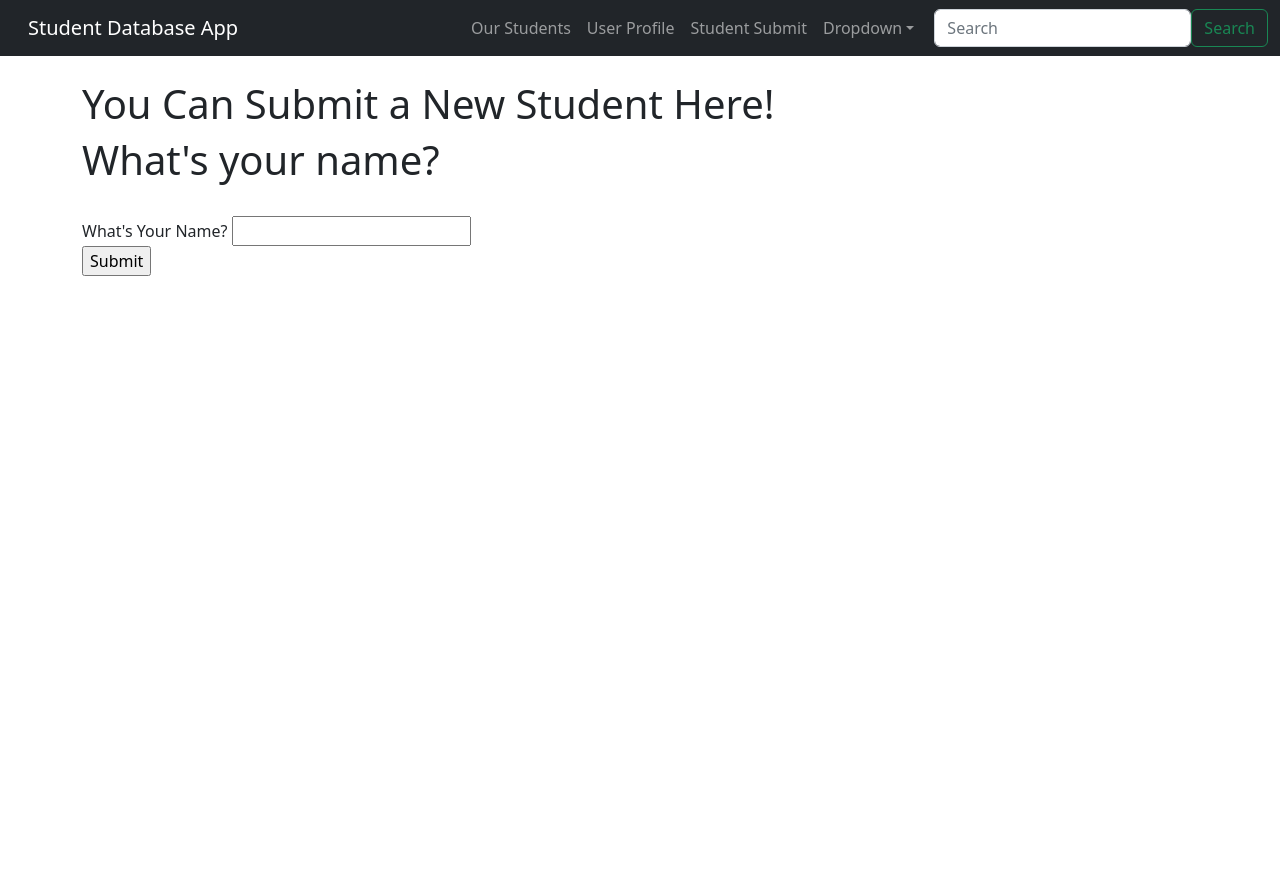
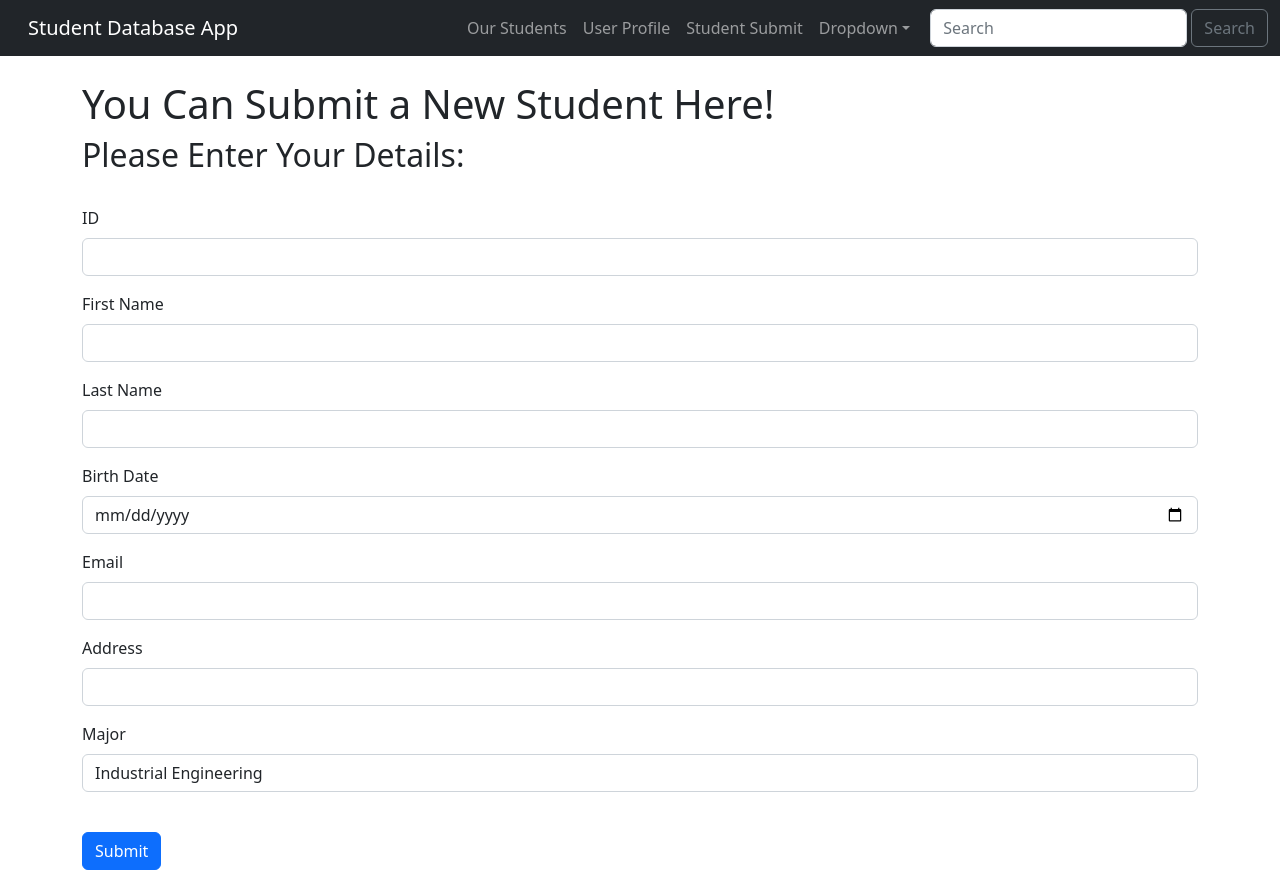
Before and after one commit to shonshchori/studentdbProject, a Flask app: page /submit in a window 1280 px wide. Before the commit the page ends 276 px from the top, so only its background shows below. Run offline with Flask 2, Linux system fonts and the light colour scheme.

Commit message:
First full form.

```diff
--- a/app.py
+++ b/app.py
@@ -1,17 +1,32 @@
 from flask import Flask, render_template, request
 from flask_wtf import FlaskForm
-from wtforms import StringField, SubmitField
-from wtforms.validators import DataRequired
+from wtforms import StringField, SubmitField, DateField, SelectField, EmailField
+from wtforms.validators import DataRequired, Email
 
 import students_list
 
 # Create a Flask Instance
 app = Flask(__name__)
+
+# Add Database
+app.config['SQLALCHEMY_DATABASE_USI'] = 'mysql://root:7466@localhost/studentsdb'
+
+# Secret Key
 app.config['SECRET_KEY'] = "MySecretKey"
 
 # Create a Form Class
-class NamerForm(FlaskForm):
-    name = StringField("What's Your Name?", validators=[DataRequired()])
+class StudentForm(FlaskForm):
+    student_id = StringField("ID", validators=[DataRequired()])
+    first_name = StringField("First Name", validators=[DataRequired()])
+    last_name = StringField("Last Name", validators=[DataRequired()])
+    birth_date = DateField("Birth Date", validators=[DataRequired()])
+    email = EmailField("Email", validators=[DataRequired(), Email()])
+    address = StringField("Address", validators=[DataRequired()])
+    major = SelectField("Major",
+                        choices=[("Industrial Engineering", "Industrial Engineering"),
+                                 ("Civil Engineering", "Civil Engineering"),
+                                 ("Mechanic Engineering", "Mechanic Engineering"),
+                                 ("Electrical Engineering", "Electrical Engineering")], validate_choice=True)
     submit = SubmitField("Submit")
 
 # Create a route decorator
@@ -39,13 +54,34 @@ def page_not_found(e):
 def students():
     return render_template("students.html", students=students_list.students, columns=students_list.columns)
 
+
 # Students page
 @app.route('/submit', methods=['GET', 'POST'])
-def studentsubmit():
-    name = None
-    form = NamerForm()
+def student_submit():
+    student_id = None
+    first_name = None
+    last_name = None
+    birth_date = None
+    email = None
+    address = None
+    major = None
+    form = StudentForm()
     # Validate Form
     if form.validate_on_submit():
-        name = form.name.data
-        form.name.data = ''
-    return render_template("StudentSubmit.html", name=name, form=form)
+        student_id = form.student_id.data
+        first_name = form.first_name.data
+        last_name = form.last_name.data
+        birth_date = form.birth_date.data
+        email = form.email.data
+        address = form.address.data
+        major = form.major.data
+        form.student_id.data = ''
+        form.first_name.data = ''
+        form.last_name.data = ''
+        form.birth_date.data = ''
+        form.email.data = ''
+        form.address.data = ''
+        form.major.data = ''
+    return render_template("StudentSubmit.html",
+                           student_id=student_id, first_name=first_name, last_name=last_name, birth_date=birth_date,
+                           email=email, address=address, major=major, form=form)
--- a/templates/navbar.html
+++ b/templates/navbar.html
@@ -13,7 +13,7 @@
           <a class="nav-link" href="{{ url_for('user', name='Shon') }}">User Profile</a>
         </li>
         <li class="nav-item">
-          <a class="nav-link" href="{{ url_for('studentsubmit') }}">Student Submit</a>
+          <a class="nav-link" href="{{ url_for('student_submit') }}">Student Submit</a>
         </li>
         <li class="nav-item dropdown">
           <a class="nav-link dropdown-toggle" href="#" id="navbarDropdown" role="button" data-bs-toggle="dropdown" aria-expanded="false">
@@ -29,8 +29,8 @@
         </li>
       </ul>
       <form class="d-flex">
-        <input class="form-control me-2" type="search" placeholder="Search" aria-label="Search">
-        <button class="btn btn-outline-success" type="submit">Search</button>
+        <input class="form-control me-2" type="search" placeholder="Search" aria-label="Search"> &nbsp;
+        <button class="btn btn-outline-secondary" type="submit">Search</button>
       </form>
     </div>
   </div>
--- a/templates/studentsubmit.html
+++ b/templates/studentsubmit.html
@@ -2,19 +2,52 @@
 
 {% block content %}
 
+{% if student_id %}
+    <h1><u>Hello {{first_name}} {{last_name}}!!</u></h1>
+    <p><strong><u>ID:</u></strong> {{student_id}}</p>
+    <p><strong><u>Birth Date:</u></strong> {{birth_date}}</p>
+    <p><strong><u>Email:</u></strong> {{email}}</p>
+    <p><strong><u>Address:</u></strong> {{address}}</p>
+    <p><strong><u>Major:</u></strong> {{major}}</p>
+{% else %}
     <h1>You Can Submit a New Student Here!</h1>
+    <h2>Please Enter Your Details:</h2>
+    <br/>
+        <form method="POST">
+            {{ form.hidden_tag() }}
+            <div class="mb-3">
+                <!--The label from the StudentForm class-->
+                {{ form.student_id.label(class="form-label") }}
+                <!--The field from the StudentForm class-->
+                {{ form.student_id(class="form-control") }}
+            </div>
+            <div class="mb-3">
+                {{ form.first_name.label(class="form-label") }}
+                {{ form.first_name(class="form-control") }}
+            </div>
+            <div class="mb-3">
+                {{ form.last_name.label(class="form-label") }}
+                {{ form.last_name(class="form-control") }}
+            </div>
+            <div class="mb-3">
+                {{ form.birth_date.label(class="form-label") }}
+                {{ form.birth_date(class="form-control") }}
+            </div>
+            <div class="mb-3">
+                {{ form.email.label(class="form-label") }}
+                {{ form.email(class="form-control") }}
+            </div>
+            <div class="mb-3">
+                {{ form.address.label(class="form-label") }}
+                {{ form.address(class="form-control") }}
+            </div>
+            <div class="mb-3">
+                {{ form.major.label(class="form-label") }}
+                {{ form.major(class="form-control") }}
+            </div>
+            <br/>
+            {{ form.submit(class="btn btn-primary") }}
+        </form>
+{% endif %}
 
-{% if name %}
-    <h1>Hello {{ name}} !!</h1>
-{% else %}
-    <h1>What's your name?</h1>
-    <br/>
-    <form method="POST">
-        {{ form.hidden_tag() }}
-        {{ form.name.label }}
-        {{ form.name() }}
-        <br/>
-        {{ form.submit }}
-    </form>
-{% endif %}
 {% endblock %}
```
